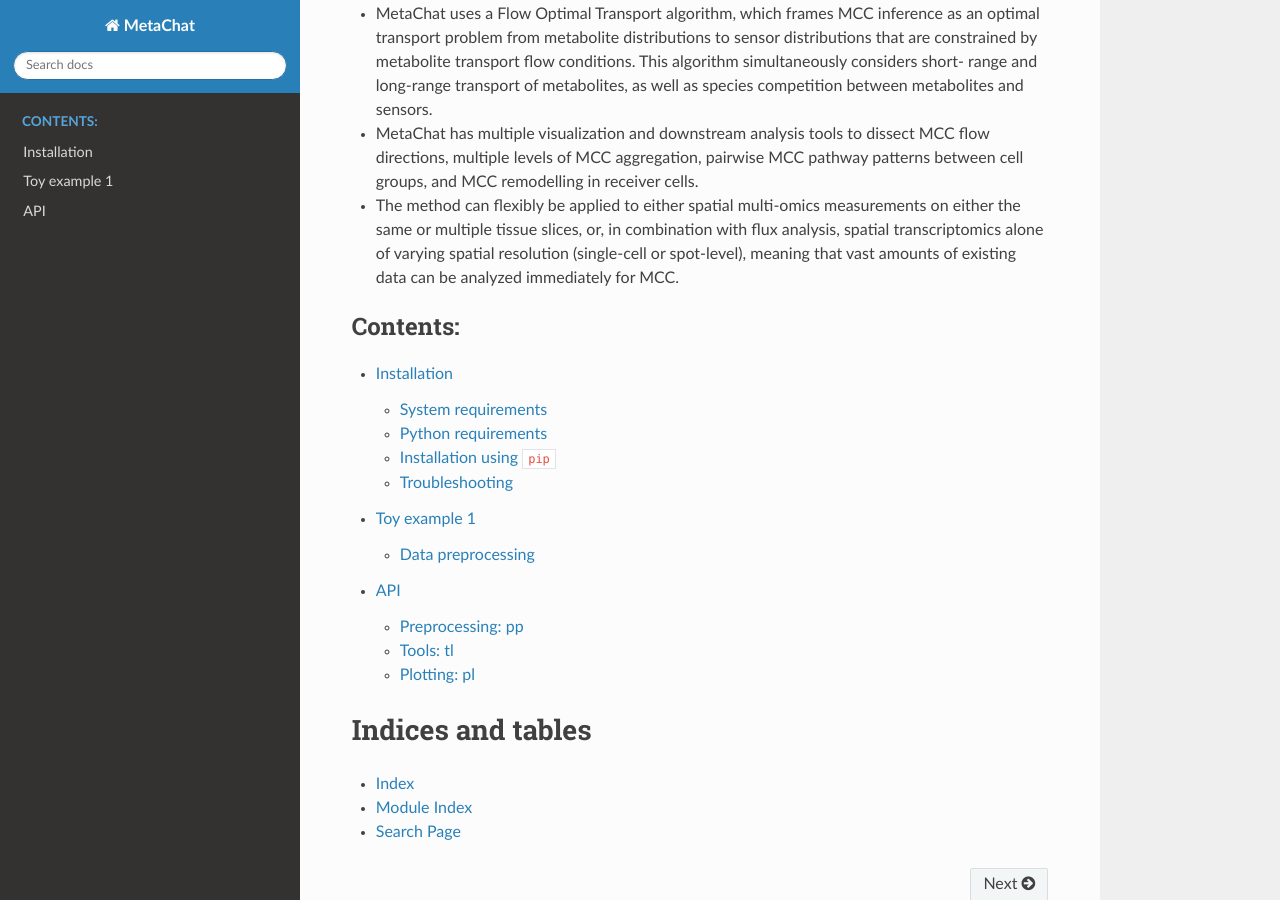
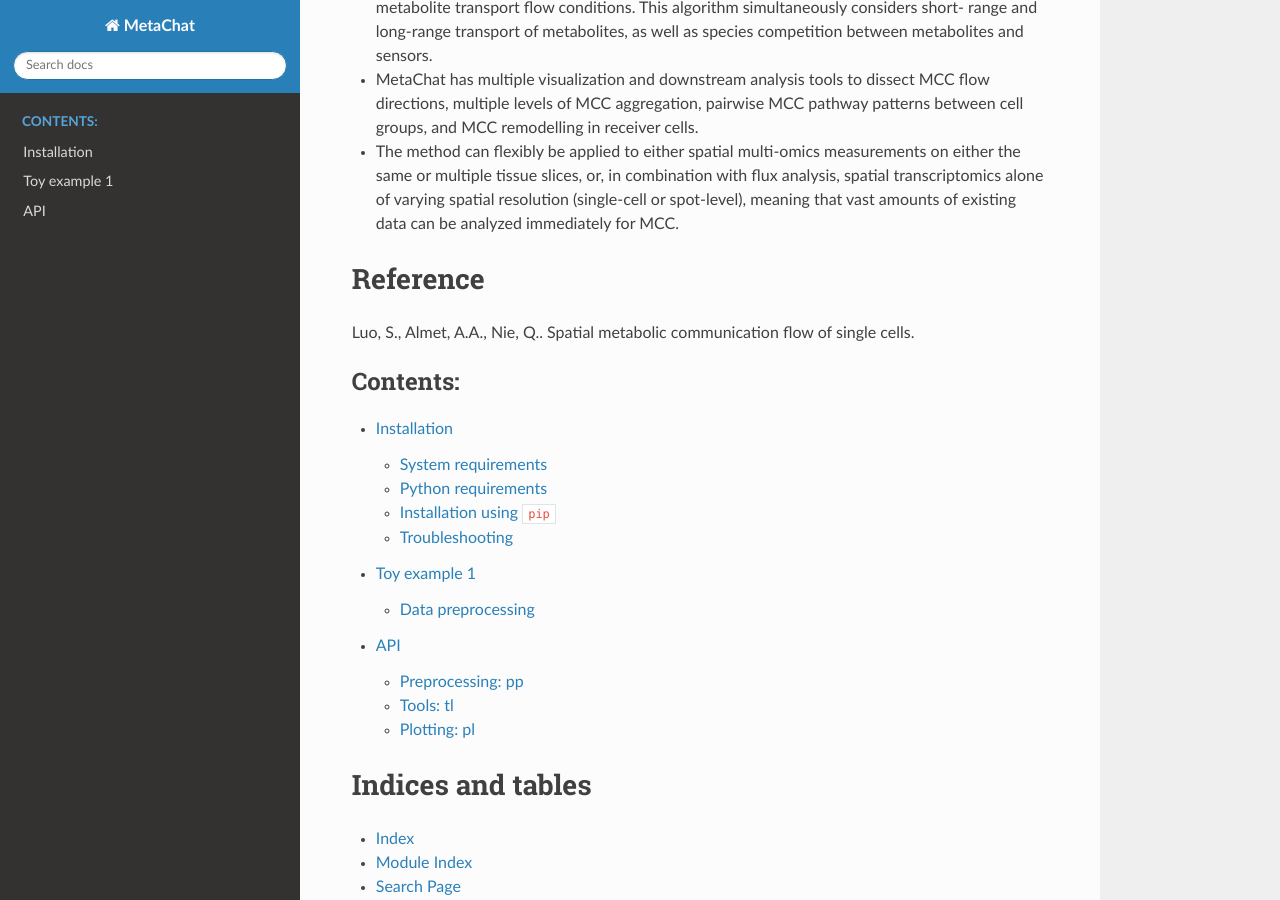
Before and after one commit to SonghaoLuo/MetaChat, a Sphinx documentation site: the page built from docs/index.rst, in a window 1280 px wide and 900 px high, scrolled down 1698 px. Built offline with Sphinx 7.4.7 and the Read the Docs theme 2.0.0, drawn with Linux system fonts in a browser that asks for light colours; pages that are not in the unit, such as notebooks, are missing from menus; some of the changed lines change nothing that is shown; some of the changed text lies outside the part shown.

Commit message:
Upload files

```diff
--- a/docs/index.rst
+++ b/docs/index.rst
@@ -6,8 +6,21 @@
 Welcome to MetaChat's documentation!
 ====================================
 
-MetaChat: Spatial metabolic communication flow of single cells
-==============================================================
+.. image:: https://img.shields.io/pypi/v/metachat
+   :target: https://pypi.org/project/metachat/
+   :alt: PyPI
+
+.. image:: https://img.shields.io/pypi/pyversions/metachat
+   :target: https://pypi.org/project/metachat/
+   :alt: PyPI - Python Version
+
+.. image:: https://img.shields.io/pypi/wheel/metachat
+   :target: https://pypi.org/project/metachat/
+   :alt: PyPI - Wheel
+
+.. image:: https://img.shields.io/github/downloads/SonghaoLuo/MetaChat/total
+   :target: https://github.com/SonghaoLuo/MetaChat/releases
+   :alt: Downloads
 
 **MetaChat** is a Python package to screen metabolic cell communication (MCC) from spatial
 multi-omics data of transcriptomics and metabolomics. It contains many intuitive visualization
@@ -55,6 +68,11 @@
   or, in combination with flux analysis, spatial transcriptomics alone of varying spatial resolution (single-cell or spot-level),
   meaning that vast amounts of existing data can be analyzed immediately for MCC.
 
+Reference
+=========
+Luo, S., Almet, A.A., Nie, Q.. Spatial metabolic communication flow of single cells.
+
+
 .. toctree::
    :maxdepth: 2
    :caption: Contents:
```
Also changed, not shown: 6 other files.
